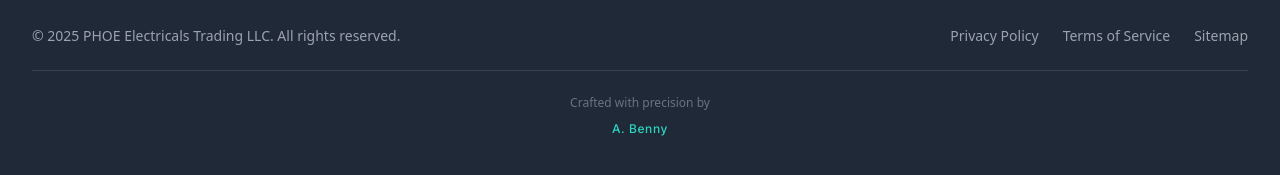
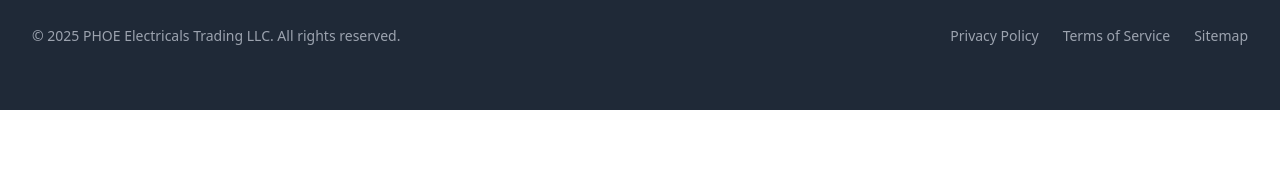
Before and after one commit to Albinbenny09/phoe, a Next.js app: page / in a window 1280 px wide. Shown: the part 6173-6348 px from the top of the page. After the commit the page ends 6283 px from the top, so only its background shows below. Built offline with nearby package versions, Linux system fonts and the light colour scheme; no server answers.

Commit message:
Your commit message here

```diff
--- a/src/components/Footer.tsx
+++ b/src/components/Footer.tsx
@@ -164,22 +164,6 @@ const Footer = () => {
             </div>
           </div>
 
-          {/* Developer Credit */}
-          <div className="mt-6 pt-6 border-t border-gray-700">
-            <div className="flex flex-col items-center space-y-1">
-              <span className="text-gray-500 text-xs font-light">
-                Crafted with precision by
-              </span>
-              <a
-                href="https://albin-benny-port-folio-site.vercel.app/"
-                target="_blank"
-                rel="noopener noreferrer"
-                className="group transition-all duration-300 hover:scale-105"
-              >
-                <span className="text-xs font-medium tracking-wider text-teal-400 hover:text-teal-300 transition-colors" style={{ fontFamily: "'Inter', sans-serif" }}>A. Benny</span>
-              </a>
-            </div>
-          </div>
         </div>
       </div>
     </footer>
--- a/src/components/client/HeroButtons.tsx
+++ b/src/components/client/HeroButtons.tsx
@@ -10,11 +10,8 @@ const HeroButtons = () => {
     window.open(whatsappUrl, '_blank');
   };
 
-  const scrollToContact = () => {
-    const element = document.getElementById('contact');
-    if (element) {
-      element.scrollIntoView({ behavior: 'smooth' });
-    }
+  const callPhone = () => {
+    window.open('tel:+971588339415', '_self');
   };
 
   return (
@@ -27,7 +24,7 @@ const HeroButtons = () => {
         Get a Quote
       </Button>
       <Button
-        onClick={scrollToContact}
+        onClick={callPhone}
         size="lg"
         variant="outline"
         className="border-2 border-white text-white bg-transparent hover:bg-white hover:text-gray-800 transition-all duration-300 text-lg px-8 py-4"
```
